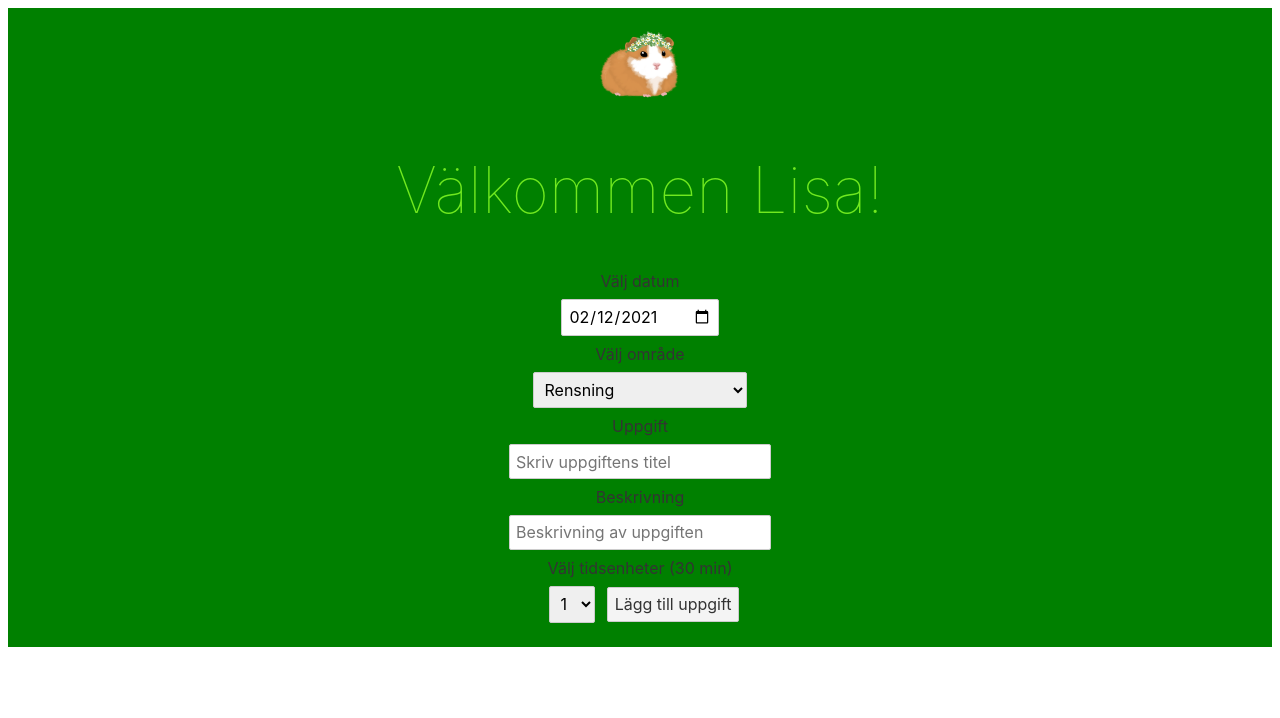
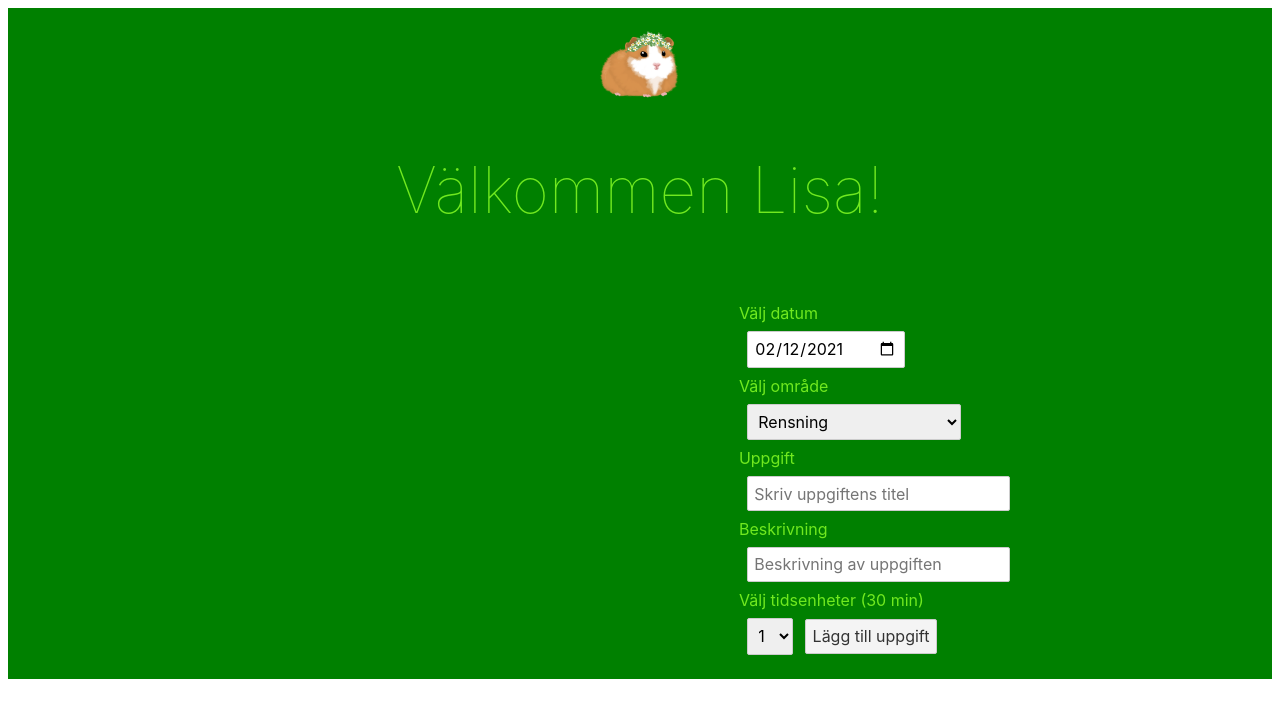
Before and after one commit to lisapaajarvi/svelte-project, a Svelte app: page / in a window 1280 px wide. Shown: the top 718 px of the page. Built offline with nearby package versions, Linux system fonts and the light colour scheme.

Commit message:
added style

```diff
--- a/src/AddTodo.svelte
+++ b/src/AddTodo.svelte
@@ -2,16 +2,15 @@
     import Input from "./Input.svelte";
     import Select from "./Select.svelte";
     import Date from "./Date.svelte";
-      export let onSubmit;
+    export let onSubmit;
 
     // Converts fields to objects
     const fieldsToObject = (fields) =>
       fields.reduce((p, c) => ({ ...p, [c.id]: c.value }), {});
 
-    // When submitting, turn our fields representation into a JSON body
     const handleSubmit = () => onSubmit(fieldsToObject(fields));
 
-    //   Input fields for todolist
+  //   List of input fields for the todolist
 
   let fields = [
 	{
@@ -21,7 +20,7 @@
 		label: "Välj datum"
 	},
 	{
-		id: "colour",
+		id: "color",
 		type: "Select",
 		value: "röd",
 		label: "Välj område",
@@ -72,8 +71,10 @@
       {#each fields as field}
           {#if field.type === "Input"}
               <Input bind:value={field.value} id={field.id} label={field.label} placeholder={field.placeholder} />
+
           {:else if field.type === "Select"}
               <Select bind:value={field.value} id={field.id} label={field.label} options={field.options}/>
+
           {:else if field.type === "Date"}
             <Date bind:value={field.value} id={field.id} label={field.label}/>
           {/if}
--- a/src/App.svelte
+++ b/src/App.svelte
@@ -11,13 +11,12 @@
 	}
 
 </script>
-
-<main>
-	<div >
+<header>
 	<img src="images/guinea-pig.png" alt="cute guinea pig">
 	<h1>Välkommen {name}!</h1>
-	</div>
-
+</header>
+<main>
+	<div class="todo-container">
 		{#each todolist as { date, colour, title, description, time } }
 			<TodoCard>
 				<span slot="date">{date}</span>
@@ -27,7 +26,9 @@
 				<p slot="time">{time}</p>
 			</TodoCard>
 		{/each}
+	</div>
 
+	<div class="todo-form">
 		<AddTodo
 		onSubmit={(result) => {
 		let newTodo = result;
@@ -35,17 +36,27 @@
 		localStorage.setItem("todolist", JSON.stringify(todolist))
 		}}
 		{fields} />
-
+	</div>
 
 </main>
 
 
 <style>
+
+	header {
+		text-align: center;
+		padding: 1rem;
+		background-color: green;
+	}
 	main {
-		text-align: center;
-		padding: 1em;
-		max-width: 240px;
+		padding: 1rem;
 		background-color: green;
+		display: flex;
+		justify-content: space-around;
+	}
+
+	.todo-form {
+		color: #70e91f;
 	}
 
 	h1 {
@@ -53,7 +64,6 @@
 		font-size: 4rem;
 		font-weight: 100;
 	}
-
 	img {
 		width: 5rem;
 	}
--- a/src/TodoCard.svelte
+++ b/src/TodoCard.svelte
@@ -16,7 +16,7 @@
     .title-div {
         display: flex;
         flex-direction: row;
-        justify-content: start;
+        justify-content: space-between;
         align-items: center;
     }
     .color {
```
Lines whose indentation alone changed are shown as unchanged.
